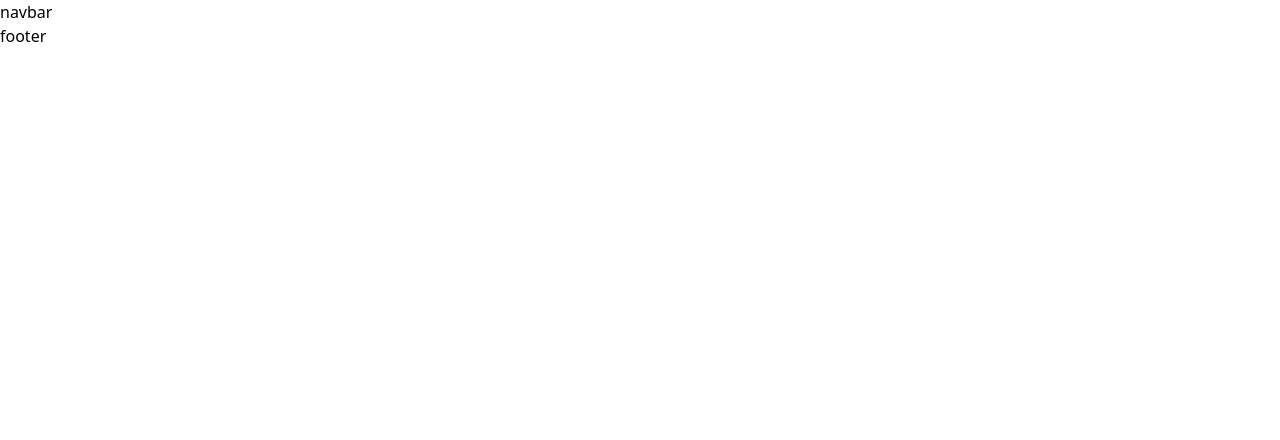
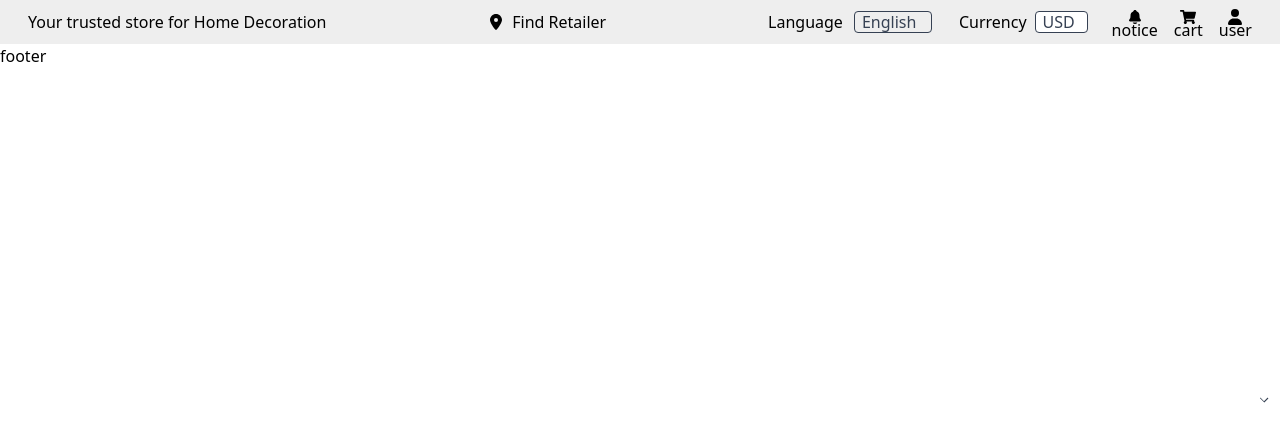
Before and after one commit to RobiulIslam08/litblinds, a React (Vite) app: page / in a window 1280 px wide. Shown: the top 440 px of the page. Built offline with nearby package versions, Linux system fonts and the light colour scheme.

Commit message:
firs nav design for desktop

```diff
--- a/src/components/Navbar.jsx
+++ b/src/components/Navbar.jsx
@@ -1,11 +1,102 @@
-import React from 'react';
+import React, { useState } from 'react';
+import { FaShoppingCart } from 'react-icons/fa';
+import { FaLocationDot, FaUser } from 'react-icons/fa6';
+import { IoIosNotifications } from 'react-icons/io';
+import { IoCart, IoNotifications } from 'react-icons/io5';
 
 const Navbar = () => {
+	const [selectedLanguage, setSelectedLanguage] = useState("English");
+
+
+	const languages = ["English", "Español", "Français", "Arabic"];
+
+	// for currency
+	const [currency, setCurrency] = useState("USD");
+	const currencies = [
+		"USD", "CAD", "EUR", "AED", "GBP", "AUD", "NZD", "JPY", "PKR", "BDT",
+		"CNY", "INR", "RUB", "ZAR", "CHF", "SEK", "NOK", "DKK", "KRW", "TRY",
+		"BRL", "MXN", "PLN", "THB", "MYR", "SGD", "HKD", "PHP", "IDR", "SAR",
+		"KWD", "EGP", "VND"
+	];
+
 	return (
-		<div>
+		<div className=''>
 			{/* first part */}
-			<div>
-				navbar
+			<div className='flex justify-between items-center bg-[#eeeeee] px-7 py-2'>
+				{/* left */}
+				<p>Your trusted store for Home Decoration</p>
+
+				{/* middle */}
+				<div className='flex items-center gap-2'>
+					<FaLocationDot />
+					<p>Find Retailer</p>
+				</div>
+
+				{/* right */}
+				<div className='flex items-center gap-6'>
+					{/* language */}
+
+					{/* language */}
+<div className="flex items-center gap-2">
+  <p>Language</p>
+  <div className="relative inline-block  p-[3px] ">
+    <select
+      value={selectedLanguage}
+      onChange={(e) => setSelectedLanguage(e.target.value)}
+      className="block appearance-none w-full  border px-[7px]  text-gray-700  rounded leading-tight focus:outline-none  "
+    >
+      {languages.map((lang, index) => (
+        <option key={index} value={lang}>
+          {lang}
+        </option>
+      ))}
+    </select>
+
+  </div>
+</div>
+
+
+					{/* currency */}
+					<div className=" flex items-center  gap-2">
+						<p>Currency</p>
+						<select
+							value={currency}
+							onChange={(e) => setCurrency(e.target.value)}
+							className="block appearance-none w-full bg-white border  text-gray-700  px-[7px] rounded leading-tight focus:outline-none  "
+						>
+							{currencies.map((cur, index) => (
+								<option key={index} value={cur}>
+									{cur}
+								</option>
+							))}
+						</select>
+						<div className="pointer-events-none absolute inset-y-0 right-0 flex items-center px-2 text-gray-700">
+							<svg
+								className="fill-current h-4 w-4"
+								xmlns="http://www.w3.org/2000/svg"
+								viewBox="0 0 20 20"
+							>
+								<path d="M14.95 7.95a.5.5 0 00-.7-.7L10 11.5 5.75 7.25a.5.5 0 00-.7.7l5 5a.5.5 0 00.7 0l5-5z" />
+							</svg>
+						</div>
+					</div>
+
+					{/* notice cart user */}
+					<div className='flex items-center gap-4 '>
+						<div className='flex flex-col items-center leading-2.5'>
+						<IoNotifications />
+							<p>notice</p>
+						</div>
+						<div className='flex flex-col items-center leading-2.5'>
+						<FaShoppingCart />
+							<p>cart</p>
+						</div>
+						<div className='flex flex-col items-center leading-2.5'>
+							<FaUser />
+							<p>user</p>
+						</div>
+					</div>
+				</div>
 			</div>
 		</div>
 	);
```
